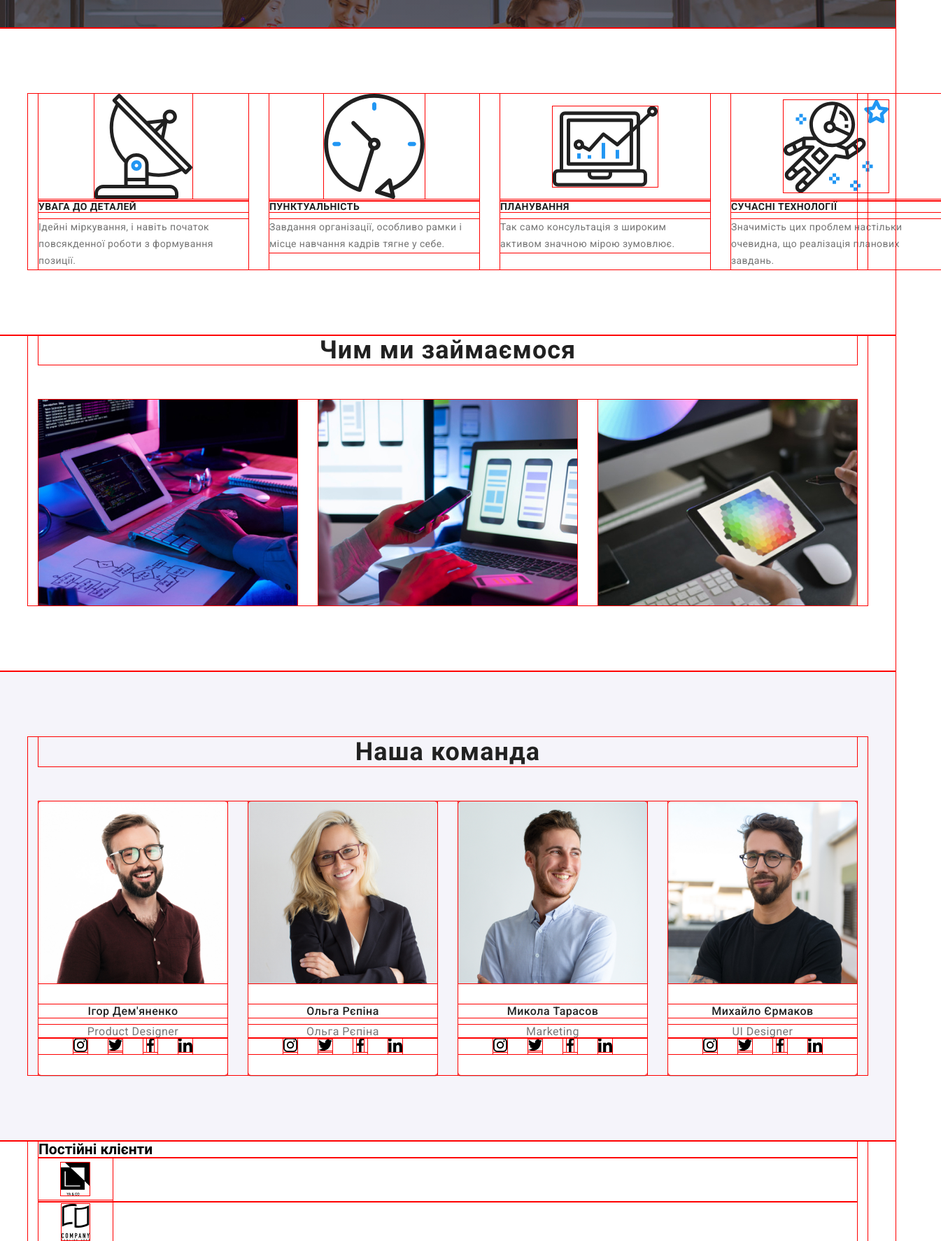
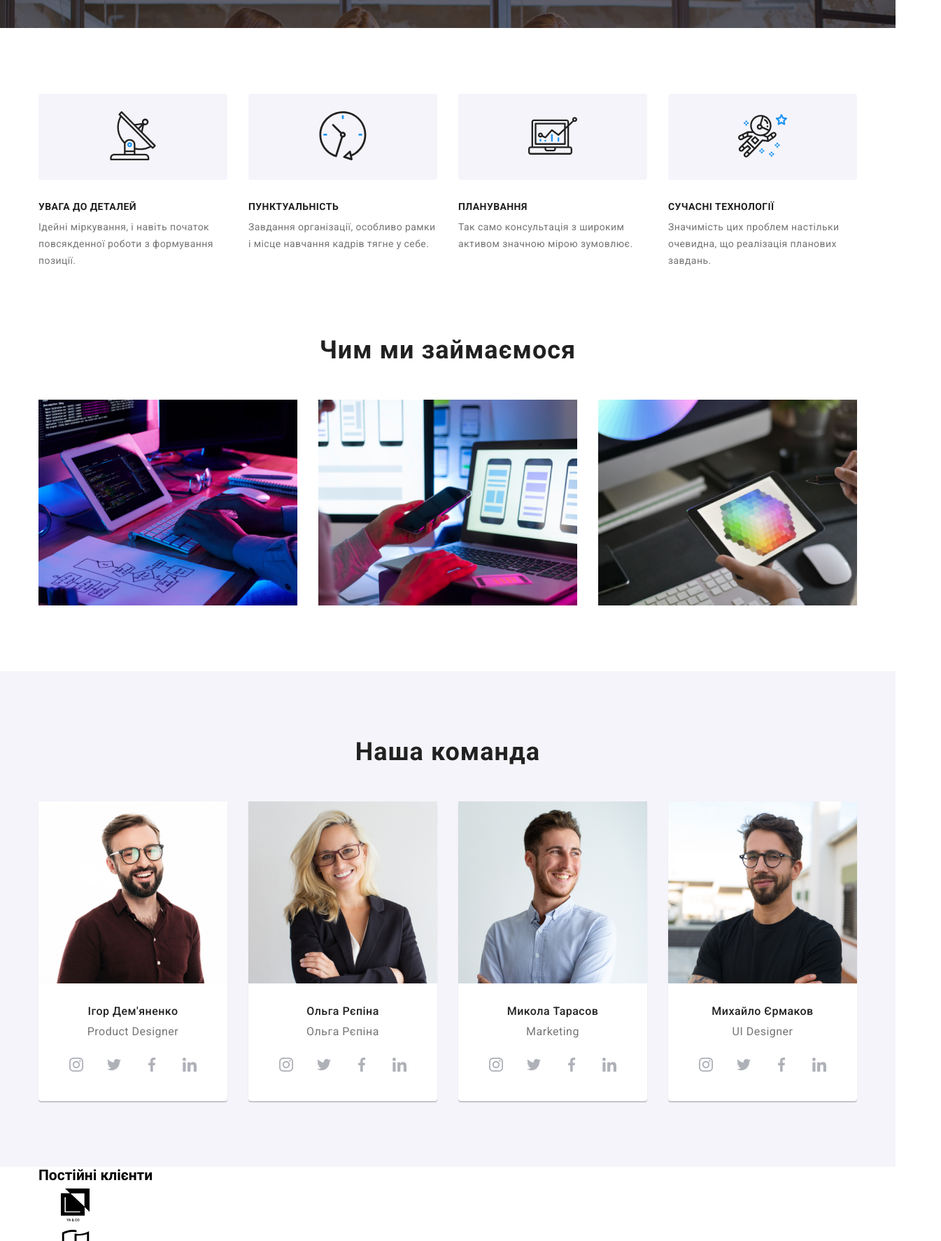
Before and after one commit to Becous/Syvylo-Roman-IPZ, a plain HTML site: page index.html in a window 1280 px wide. Shown: the part 640-2413 px from the top of the page at 70% size, 1345 px wide, since content can reach past the window. Drawn offline with Linux system fonts and the light colour scheme.

Commit message:
add social network for worker

```diff
--- a/css/style.css
+++ b/css/style.css
@@ -9,14 +9,15 @@
   --background_dark: #2f303a;
   --button_white: #f5f4fa;
   --icon: #afb1b8;
+  --icon_back: #f5f4fa;
 
   --raleway_font: "Raleway", sans-serif;
   --roboto_font: "Roboto", sans-serif;
 }
 
-* {
+/* * {
   outline: 1px solid red;
-}
+} */
 
 a,
 ul,
@@ -151,6 +152,7 @@ img {
   background-image: linear-gradient(rgba(47, 48, 58, 0.4), rgba(47, 48, 58, 0.4)),
     url(../images/main_section_background.jpg);
   background-size: 100%;
+  background-position: center;
   height: 600px;
   display: flex;
   align-items: center;
@@ -206,6 +208,13 @@ img {
   display: flex;
 }
 
+.us_plus_logo_box {
+  background-color: var(--icon_back);
+  border-radius: 4px;
+  padding: 25px 100px;
+  margin-bottom: 30px;
+}
+
 .list_us_plus h3 {
   color: var(--some_more_light_black);
   font-size: 14px;
@@ -256,7 +265,7 @@ img {
   padding-top: 94px;
 }
 
-.section_worker ul {
+.worker_list {
   display: flex;
   justify-content: center;
   gap: 30px;
@@ -275,7 +284,6 @@ img {
   background-color: var(--white);
   box-shadow: 0px 2px 1px rgba(0, 0, 0, 0.2);
   border-radius: 4px;
-  padding-bottom: 30px;
 }
 
 .worker_card h3 {
@@ -285,6 +293,40 @@ img {
   letter-spacing: 0.48px;
   word-wrap: break-word;
   margin-bottom: 10px;
+}
+
+.social_link_list {
+  display: flex;
+  width: 100%;
+  justify-content: space-between;
+  padding: 0 32px 30px;
+  margin-top: 16px;
+}
+
+.social_list_item {
+  height: 44px;
+  width: 44px;
+  border-radius: 50%;
+}
+
+.social_link_list a {
+  display: flex;
+  justify-content: center;
+  align-items: center;
+  border-radius: 50%;
+  width: 100%;
+  height: 100%;
+
+  color: var(--icon);
+  fill: currentColor;
+  transition: color 0.5s, background-color 0.5s;
+}
+
+.social_link_list a:hover,
+.social_link_list a:focus {
+  color: var(--white);
+  fill: currentColor;
+  background-color: #188ce8;
 }
 
 .worker_card img {
--- a/index.html
+++ b/index.html
@@ -54,8 +54,8 @@
             <div class="container">
                 <ul class="list_us_plus">
                     <li>
-                        <div class="svg_antena">
-                            <svg>
+                        <div class="us_plus_logo_box">
+                            <svg class="us_plus_logo" width="70" height="70">
                                 <use href="./images/svg/icons.svg#antena">
                             </svg>
                         </div>
@@ -63,8 +63,8 @@
                         <p>Ідейні міркування, і навіть початок повсякденної роботи з формування позиції.</p>
                     </li>
                     <li>
-                         <div class="svg_time">
-                            <svg>
+                         <div class="us_plus_logo_box">
+                            <svg class="us_plus_logo" width="70" height="70">
                                 <use href="./images/svg/icons.svg#time">
                             </svg>
                         </div>
@@ -72,8 +72,8 @@
                         <p>Завдання організації, особливо рамки і місце навчання кадрів тягне у себе.</p>
                     </li>
                     <li>
-                         <div class="svg_diagram">
-                            <svg>
+                         <div class="us_plus_logo_box">
+                            <svg class="us_plus_logo" width="70" height="70">
                                 <use href="./images/svg/icons.svg#diagram">
                             </svg>
                         </div>
@@ -81,8 +81,8 @@
                         <p>Так само консультація з широким активом значною мірою зумовлює.</p>
                     </li>
                     <li>
-                         <div class="svg_astonaut">
-                            <svg>
+                        <div class="us_plus_logo_box">
+                            <svg class="us_plus_logo" width="70" height="70">
                                 <use href="./images/svg/icons.svg#astonaut">
                             </svg>
                         </div>
@@ -105,7 +105,7 @@
         <section class="section_worker">
             <div class="container">
                 <h2>Наша команда</h2>
-                <ul>
+                <ul class="worker_list">
                     <li>
                         <div class="worker_card">
                             <img src="images/man.jpg" alt="Ігор Дем'яненко " width="270" height="260">
```
